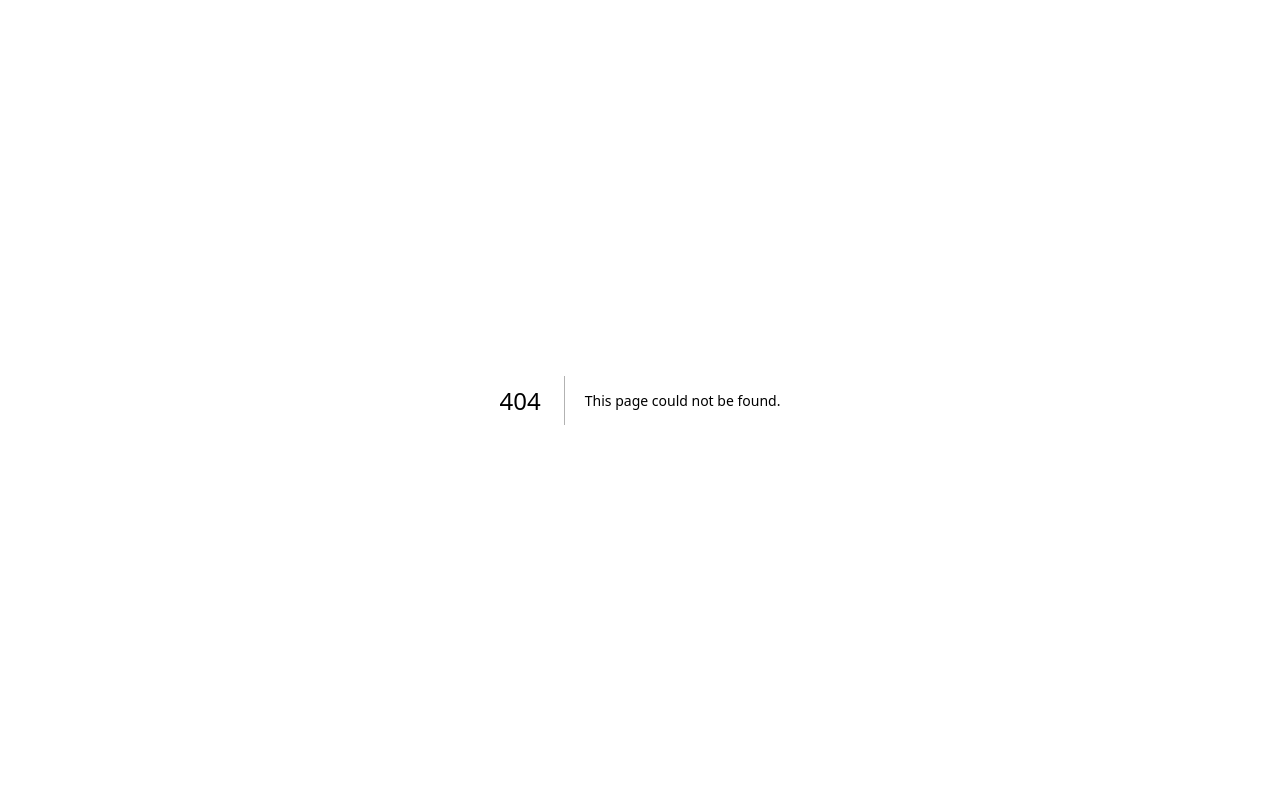
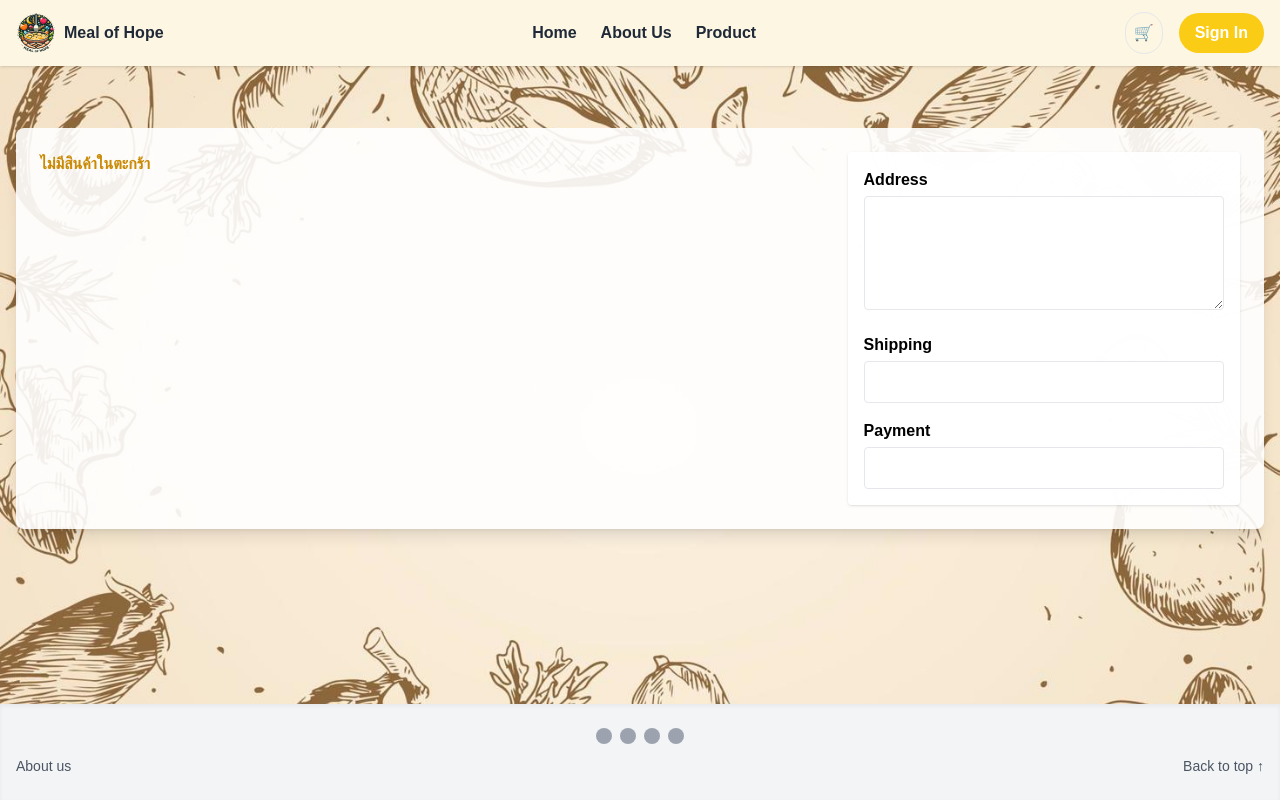
Before and after one commit to Lulorluna/CN334-Final-dev3, a Next.js app in the folder app_frontend/: page /order in a window 1280 px wide. Before the commit this address had no page. Built offline with nearby package versions, Linux system fonts and the light colour scheme.

Commit message:
ง่วง

```diff
--- /dev/null
+++ b/app_frontend/pages/order/index.js
@@ -0,0 +1,183 @@
+'use client';
+
+import { useEffect, useState } from 'react';
+import { useSearchParams, useRouter } from 'next/navigation';
+import { products } from '../product-list/datatest';
+import Image from 'next/image';
+import Link from 'next/link';
+
+export default function OrderSummaryPage() {
+  const searchParams = useSearchParams();
+  const router = useRouter();
+
+  const productId = searchParams.get('product');
+  const quantity = parseInt(searchParams.get('quantity') || '1', 10);
+  const [cart, setCart] = useState([]);
+  const [hasAdded, setHasAdded] = useState(false);
+
+  useEffect(() => {
+    const addingProduct = sessionStorage.getItem('addingProduct');
+    let existingCart = JSON.parse(localStorage.getItem('cart') || '[]');
+
+    if (productId && addingProduct === 'true' && !hasAdded) {
+      const index = existingCart.findIndex(item => item.id === Number(productId));
+      if (index >= 0) {
+        existingCart[index].quantity += quantity;
+      } else {
+        existingCart.push({ id: Number(productId), quantity });
+      }
+      sessionStorage.removeItem('addingProduct');
+      localStorage.setItem('cart', JSON.stringify(existingCart));
+      setHasAdded(true);
+    }
+
+    setCart(existingCart);
+  }, [productId, quantity, hasAdded]);
+
+  const updateQuantity = (id, newQty) => {
+    let updatedCart;
+    if (newQty <= 0) {
+      updatedCart = cart.filter(item => item.id !== id);
+    } else {
+      updatedCart = cart.map(item => (item.id === id ? { ...item, quantity: newQty } : item));
+    }
+    setCart(updatedCart);
+    localStorage.setItem('cart', JSON.stringify(updatedCart));
+  };
+
+  const fullProducts = cart
+    .map(item => {
+      const product = products.find(p => p.id === item.id);
+      return product ? { ...product, quantity: item.quantity } : null;
+    })
+    .filter(Boolean);
+
+  const totalPrice = fullProducts.reduce((sum, p) => sum + p.price * p.quantity, 0);
+  const shipping = 30;
+
+  const handleConfirm = () => {
+    alert('ยืนยันคำสั่งซื้อเรียบร้อยแล้ว');
+    localStorage.removeItem('cart');
+    setCart([]);
+    router.push('/');
+  };
+
+  return (
+    <div className="min-h-screen flex flex-col bg-cover bg-no-repeat" style={{ backgroundImage: 'url("/images/background.jpg")' }}>
+      {/* Navbar */}
+      <header className="fixed top-0 w-full bg-[#fdf6e3] shadow z-50">
+        <div className="container mx-auto flex justify-between items-center px-4 py-3">
+          <Link href="/" className="flex items-center gap-2">
+            <Image src="/images/logo.png" width={40} height={40} alt="Logo" />
+            <span className="font-bold text-gray-800">Meal of Hope</span>
+          </Link>
+
+          <nav className="flex gap-6">
+            <Link href="/" className="text-gray-800 font-semibold hover:underline">Home</Link>
+            <Link href="/about" className="text-gray-800 font-semibold hover:underline">About Us</Link>
+            <Link href="/Product-List" className="text-gray-800 font-semibold hover:underline">Product</Link>
+          </nav>
+
+          <div className="flex gap-4 items-center">
+            <Link href="/Order">
+              <button className="p-2 border rounded-full hover:bg-gray-200 transition">🛒</button>
+            </Link>
+            <Link href="/Login">
+              <button className="bg-yellow-400 hover:bg-yellow-500 text-white font-bold px-4 py-2 rounded-full">
+                Sign In
+              </button>
+            </Link>
+          </div>
+        </div>
+      </header>
+
+      <div className="mt-24 container mx-auto px-4 py-8">
+        <div className="bg-white bg-opacity-90 rounded-lg shadow-lg p-6 flex flex-col md:flex-row gap-6">
+          {/* Product Cart */}
+          <div className="md:w-2/3">
+            {fullProducts.length === 0 ? (
+              <div className="text-yellow-600 font-semibold">ไม่มีสินค้าในตะกร้า</div>
+            ) : (
+              fullProducts.map(item => (
+                <div key={item.id} className="flex justify-between items-center border-b py-4">
+                  <div className="flex items-center gap-4">
+                    <Image src={item.image} width={60} height={60} alt={item.name} />
+                    <div>
+                      <h3 className="font-bold text-gray-800">{item.name}</h3>
+                      <p className="text-sm text-gray-600">฿{item.price.toLocaleString()}</p>
+                    </div>
+                  </div>
+                  <div className="flex items-center gap-2">
+                    <button
+                      className="px-3 py-1 bg-gray-200 rounded hover:bg-gray-300"
+                      onClick={() => updateQuantity(item.id, item.quantity - 1)}
+                    >
+                      -
+                    </button>
+                    <span>{item.quantity}</span>
+                    <button
+                      className="px-3 py-1 bg-gray-200 rounded hover:bg-gray-300"
+                      onClick={() => updateQuantity(item.id, item.quantity + 1)}
+                    >
+                      +
+                    </button>
+                  </div>
+                </div>
+              ))
+            )}
+
+            {fullProducts.length > 0 && (
+              <div className="mt-6 bg-white p-4 rounded shadow">
+                <h4 className="font-bold mb-2">Payment Information:</h4>
+                <p>รวมการสั่งซื้อ: ฿{totalPrice.toLocaleString()}</p>
+                <p>ค่าจัดส่ง: ฿{shipping.toLocaleString()}</p>
+                <p className="font-bold">ยอดชำระทั้งหมด: ฿{(totalPrice + shipping).toLocaleString()}</p>
+                <div className="mt-2">
+                  <label className="inline-flex items-center">
+                    <input type="checkbox" className="form-checkbox text-yellow-500" />
+                    <span className="ml-2 text-sm text-gray-700">ยอมรับเงื่อนไขการให้บริการ</span>
+                  </label>
+                </div>
+                <button
+                  onClick={handleConfirm}
+                  className="mt-4 w-full bg-green-500 hover:bg-green-600 text-white py-2 rounded font-bold"
+                >
+                  Confirm
+                </button>
+              </div>
+            )}
+          </div>
+
+          {/* Address & Payment */}
+          <div className="md:w-1/3 bg-white bg-opacity-95 p-4 rounded shadow space-y-4">
+            <div>
+              <label htmlFor="address" className="font-semibold">Address</label>
+              <textarea id="address" className="w-full border rounded p-2 mt-1" rows={4} />
+            </div>
+            <div>
+              <label htmlFor="shipping" className="font-semibold">Shipping</label>
+              <input id="shipping" className="w-full border rounded p-2 mt-1" />
+            </div>
+            <div>
+              <label htmlFor="payment" className="font-semibold">Payment</label>
+              <input id="payment" className="w-full border rounded p-2 mt-1" />
+            </div>
+          </div>
+        </div>
+      </div>
+
+      {/* Footer */}
+      <footer className="bg-gray-100 text-center text-sm py-6 mt-auto shadow-inner">
+        <div className="flex justify-center gap-2 mb-3">
+          {[1, 2, 3, 4].map((_, idx) => (
+            <span key={idx} className="w-4 h-4 bg-gray-400 rounded-full inline-block"></span>
+          ))}
+        </div>
+        <div className="flex flex-col sm:flex-row justify-between items-center px-4 text-gray-600">
+          <span>About us</span>
+          <a href="#" className="hover:underline mt-2 sm:mt-0">Back to top ↑</a>
+        </div>
+      </footer>
+    </div>
+  );
+}
--- a/app_frontend/pages/product-list/index.js
+++ b/app_frontend/pages/product-list/index.js
@@ -1,17 +1,18 @@
 'use client';
 import { useState, useEffect } from 'react';
+import ProductModal from '../productmodel'; // ต้องตั้งชื่อไฟล์ว่า productmodel.js
 import Image from 'next/image';
 import Link from 'next/link';
 import { useRouter, useSearchParams } from 'next/navigation';
-import { products } from './datatest'; // ปรับ path ตามที่คุณมี
+import { products } from './datatest';
 
 export default function ProductListPage() {
-  const router = useRouter();
   const searchParams = useSearchParams();
   const initialCategory = searchParams.get('category');
 
   const [selectedCategory, setSelectedCategory] = useState(initialCategory || null);
   const [searchTerm, setSearchTerm] = useState('');
+  const [selectedProduct, setSelectedProduct] = useState(null);
 
   const categories = [
     { label: 'Raw', icon: '/icons/raw.png' },
@@ -29,7 +30,8 @@ export default function ProductListPage() {
   }, [searchParams]);
 
   const handleSelectProduct = (productId) => {
-    router.push(`/Product-Detail?product=${productId}`);
+    const product = products.find(p => String(p.id) === productId);
+    setSelectedProduct(product); // เปิด modal แทน navigate
   };
 
   const filteredProducts = products.filter((item) => {
@@ -151,6 +153,11 @@ export default function ProductListPage() {
         </section>
       </main>
 
+      {/* Popup Modal */}
+      {selectedProduct && (
+        <ProductModal product={selectedProduct} onClose={() => setSelectedProduct(null)} />
+      )}
+
       {/* Footer */}
       <footer className="bg-gray-100 py-6">
         <div className="flex justify-center gap-2 mb-4">
--- /dev/null
+++ b/app_frontend/pages/productmodel/index.js
@@ -0,0 +1,33 @@
+import { useState, useEffect } from 'react';
+import Image from 'next/image';
+
+export default function ProductModal({ product, onClose }) {
+  const [quantity, setQuantity] = useState(1);
+  const [show, setShow] = useState(false);
+
+  useEffect(() => {
+    setTimeout(() => setShow(true), 10);
+  }, []);
+
+  return (
+    <div className="fixed inset-0 z-50 flex items-center justify-center bg-black bg-opacity-50">
+      <div className={`bg-white rounded-lg p-6 w-full max-w-md relative transform transition-all duration-300 ${show ? 'scale-100 opacity-100' : 'scale-95 opacity-0'}`}>
+        <button onClick={onClose} className="absolute top-2 right-2 text-gray-500 hover:text-red-500 text-xl">×</button>
+        <div className="flex flex-col items-center text-center">
+          <Image src={product.image} alt={product.name} width={150} height={150} />
+          <h2 className="text-2xl font-bold mt-4">{product.name}</h2>
+          <p className="text-gray-600">{product.caption}</p>
+          <p className="text-yellow-500 font-bold text-lg mt-2">฿ {product.price}</p>
+          <div className="flex items-center gap-4 mt-4">
+            <button onClick={() => setQuantity(q => Math.max(1, q - 1))} className="bg-gray-200 px-3 py-1 rounded">-</button>
+            <span>{quantity}</span>
+            <button onClick={() => setQuantity(q => q + 1)} className="bg-gray-200 px-3 py-1 rounded">+</button>
+          </div>
+          <button className="mt-6 bg-green-500 hover:bg-green-600 text-white px-6 py-2 rounded-full">
+            ยืนยันสินค้า
+          </button>
+        </div>
+      </div>
+    </div>
+  );
+}
```
